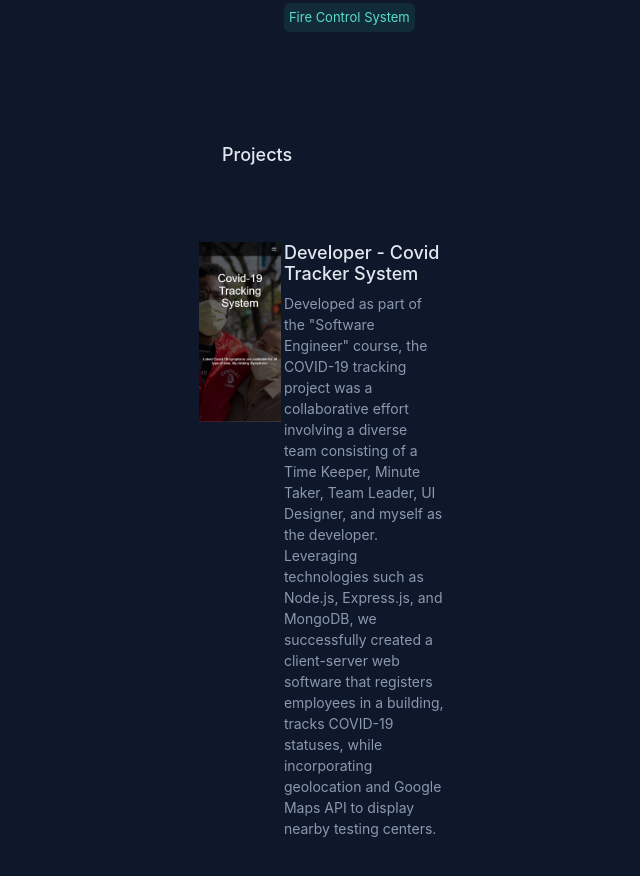
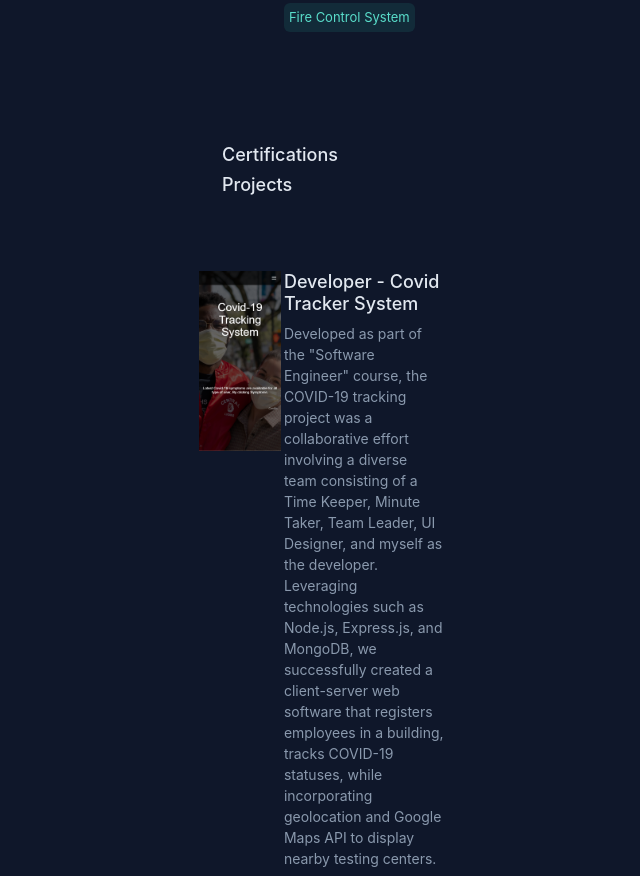
Before and after one commit to Reydel-Gutierrez/myPortfolio, a plain HTML site: page index.html in a window 1280 px wide. Shown: the part 1711-2587 px from the top of the page, without its empty margins (449-1089 px from the left). Drawn offline with nearby package versions, Linux system fonts and the light colour scheme; a script that the page names is missing.

Commit message:
Update index.html

```diff
--- a/index.html
+++ b/index.html
@@ -195,7 +195,7 @@
           <br><br>
 
 
-        <div data-iframe-width="150" data-iframe-height="270" data-share-badge-id="d3b1eff6-61fe-4c6a-9472-940b5fb05e41" data-share-badge-host="https://www.credly.com"></div><script type="text/javascript" async src="//cdn.credly.com/assets/utilities/embed.js"></script>
+
 
 
           <div class="buttons">
@@ -306,6 +306,10 @@
 
             <br>
             <br>
+
+        <div style="padding-left: 1em;"><h4>Certifications</h4></div>
+
+        <div data-iframe-width="150" data-iframe-height="270" data-share-badge-id="d3b1eff6-61fe-4c6a-9472-940b5fb05e41" data-share-badge-host="https://www.credly.com"></div><script type="text/javascript" async src="//cdn.credly.com/assets/utilities/embed.js"></script>
 
 
             <div style="padding-left: 1em;"><h4>Projects</h4></div>
```
